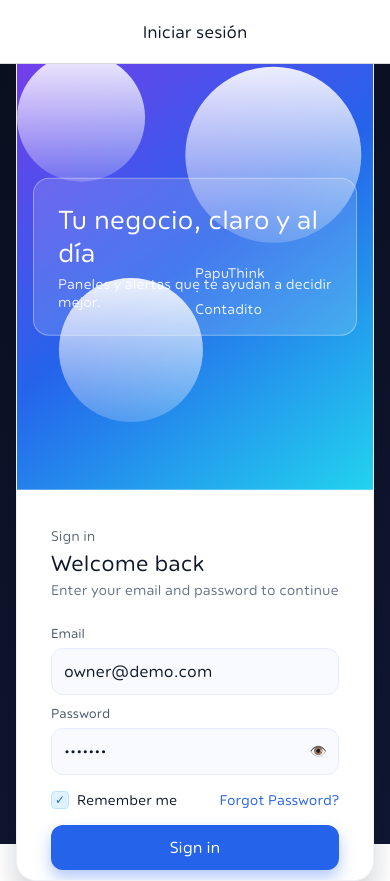
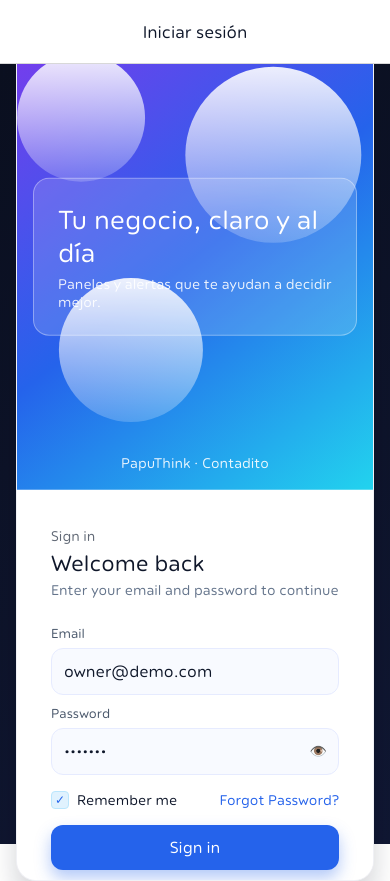
Before and after one commit to Diego23685/contadito-fullstack, a React Native app in the folder frontend/: screen /Login in a window 390 px wide. Built offline with nearby package versions, Linux system fonts and the light colour scheme.

Commit message:
Alineacion de paputhink correcta

```diff
--- a/frontend/src/screens/LoginScreen.tsx
+++ b/frontend/src/screens/LoginScreen.tsx
@@ -263,11 +263,16 @@ export default function LoginScreen() {
               </Animated.View>
 
               {/* Easter egg: 5 taps abre la screen secreta */}
-              <Pressable onPress={onSecretPress} hitSlop={10}>
+              <Pressable
+                onPress={onSecretPress}
+                hitSlop={10}
+                style={{ position: 'absolute', bottom: 18, left: 0, right: 0, alignItems: 'center' }}
+              >
                 <Text style={styles.site}>
                   PapuThink · Contadito{secretTaps > 0 ? ` · ${secretTaps}/5` : ''}
                 </Text>
               </Pressable>
+
             </LinearGradient>
           </Animated.View>
 
@@ -448,7 +453,12 @@ const styles = StyleSheet.create({
   welcomeTitle: { ...F, color: '#fff', fontSize: 26 },
   welcomeSub: { ...F, color: 'rgba(255,255,255,0.9)', marginTop: 6 },
 
-  site: { ...F, color: 'rgba(255,255,255,0.9)', position: 'absolute', bottom: 18 },
+  site: {
+    ...F,
+    color: 'rgba(255,255,255,0.9)',
+    textAlign: 'center',
+  },
+
 
   // Panel derecho (form)
   right: { flex: 1, backgroundColor: P.white },
```
